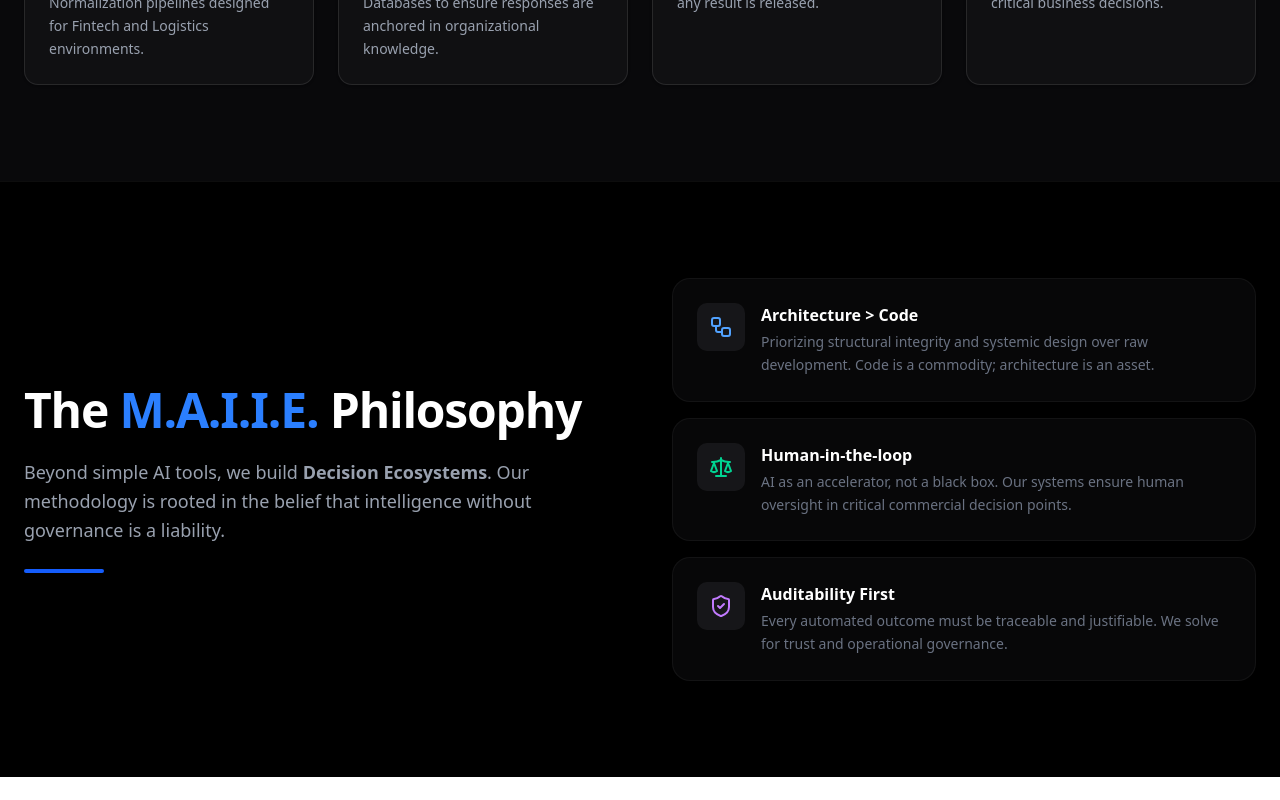
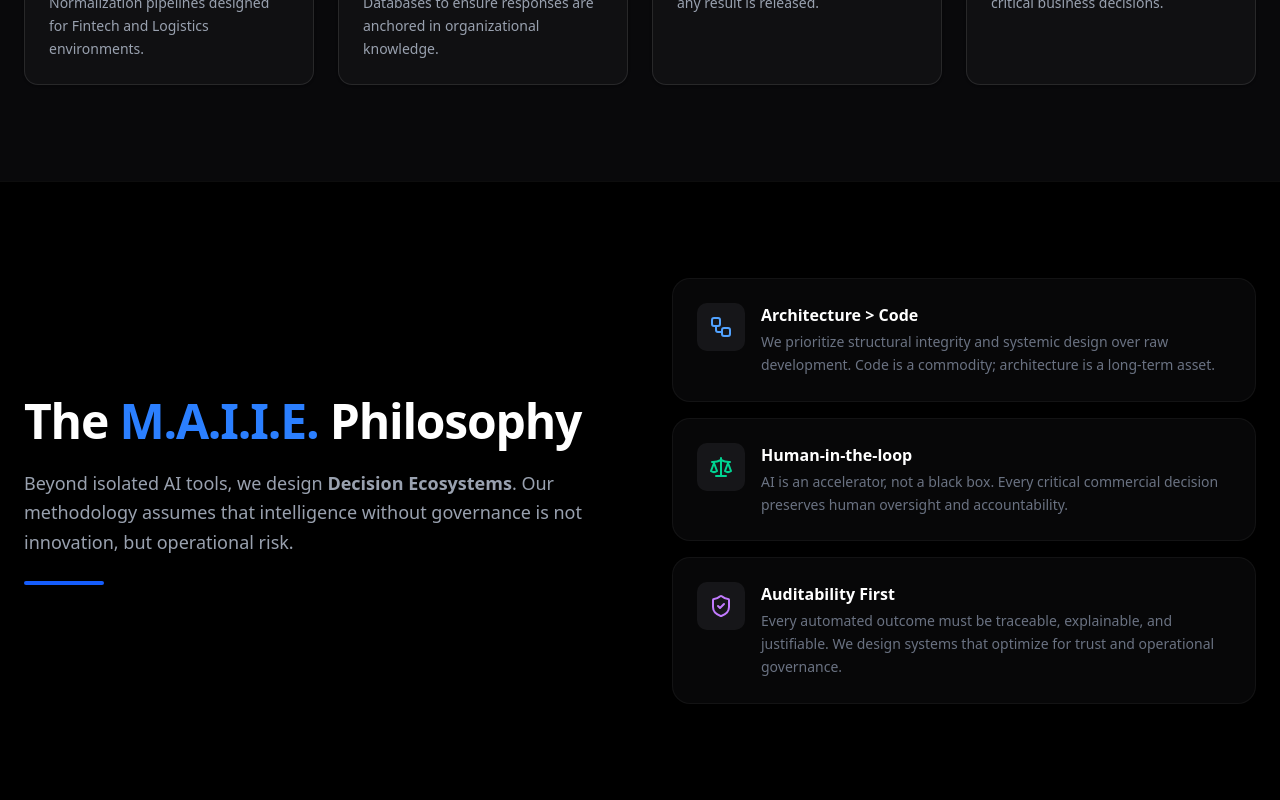
Before and after one commit to ingenieroedissonia-eng/maiie-systems, a Next.js app: page / in a window 1280 px wide. Shown: the part 2121-2921 px from the top of the page. Before the commit the page ends 2898 px from the top, so only its background shows below. Built offline with nearby package versions, Linux system fonts and the light colour scheme.

Commit message:
refactor(system-core): polish philosophy copy and structure

```diff
--- a/components/SystemCore.tsx
+++ b/components/SystemCore.tsx
@@ -1,51 +1,71 @@
 import { ShieldCheck, Workflow, Scale } from "lucide-react";
 
+/**
+ * SYSTEM CORE — MAIIE SYSTEMS
+ * Philosophical & Architectural Principles
+ * Architecture-first · Governance-driven · Human-centered
+ */
 export function SystemCore() {
   const principles = [
     {
       icon: <Workflow className="h-6 w-6 text-blue-400" />,
       title: "Architecture > Code",
-      desc: "Priorizing structural integrity and systemic design over raw development. Code is a commodity; architecture is an asset.",
+      desc: "We prioritize structural integrity and systemic design over raw development. Code is a commodity; architecture is a long-term asset.",
     },
     {
       icon: <Scale className="h-6 w-6 text-emerald-400" />,
       title: "Human-in-the-loop",
-      desc: "AI as an accelerator, not a black box. Our systems ensure human oversight in critical commercial decision points.",
+      desc: "AI is an accelerator, not a black box. Every critical commercial decision preserves human oversight and accountability.",
     },
     {
       icon: <ShieldCheck className="h-6 w-6 text-purple-400" />,
       title: "Auditability First",
-      desc: "Every automated outcome must be traceable and justifiable. We solve for trust and operational governance.",
+      desc: "Every automated outcome must be traceable, explainable, and justifiable. We design systems that optimize for trust and operational governance.",
     },
   ];
 
   return (
-    <section id="filosofia" className="w-full bg-black py-24 text-white border-t border-white/5">
+    <section
+      id="filosofia"
+      className="w-full border-t border-white/5 bg-black py-24 text-white"
+    >
       <div className="mx-auto max-w-7xl px-6">
-        <div className="flex flex-col lg:flex-row gap-16 items-center">
+        <div className="flex flex-col items-center gap-16 lg:flex-row">
 
-          {/* NARRATIVA DE FILOSOFÍA */}
-          <div className="lg:w-1/2 space-y-6">
-            <h2 className="text-3xl md:text-5xl font-bold tracking-tight">
+          {/* PHILOSOPHY NARRATIVE */}
+          <div className="space-y-6 lg:w-1/2">
+            <h2 className="text-3xl font-bold tracking-tight md:text-5xl">
               The <span className="text-blue-500">M.A.I.I.E.</span> Philosophy
             </h2>
-            <p className="text-gray-400 text-lg leading-relaxed">
-              Beyond simple AI tools, we build <strong>Decision Ecosystems</strong>. Our methodology is rooted in the belief that intelligence without governance is a liability.
+
+            <p className="text-lg leading-relaxed text-gray-400">
+              Beyond isolated AI tools, we design <strong>Decision Ecosystems</strong>.
+              Our methodology assumes that intelligence without governance is not innovation,
+              but operational risk.
             </p>
-            <div className="h-1 w-20 bg-blue-600 rounded-full" />
+
+            <div className="h-1 w-20 rounded-full bg-blue-600" />
           </div>
 
-          {/* TARJETAS DE PRINCIPIOS */}
-          <div className="lg:w-1/2 grid gap-4">
-            {principles.map((p, i) => (
-              <div key={i} className="group p-6 rounded-2xl bg-zinc-900/30 border border-white/5 hover:border-blue-500/20 transition-all">
+          {/* PRINCIPLES CARDS */}
+          <div className="grid gap-4 lg:w-1/2">
+            {principles.map((principle, index) => (
+              <div
+                key={index}
+                className="group rounded-2xl border border-white/5 bg-zinc-900/30 p-6 transition-all hover:border-blue-500/20"
+              >
                 <div className="flex items-start gap-4">
-                  <div className="p-3 rounded-lg bg-zinc-800/50 group-hover:bg-blue-500/10 transition-colors">
-                    {p.icon}
+                  <div className="rounded-lg bg-zinc-800/50 p-3 transition-colors group-hover:bg-blue-500/10">
+                    {principle.icon}
                   </div>
+
                   <div>
-                    <h3 className="font-bold text-white mb-1">{p.title}</h3>
-                    <p className="text-sm text-gray-500 leading-relaxed">{p.desc}</p>
+                    <h3 className="mb-1 font-bold text-white">
+                      {principle.title}
+                    </h3>
+                    <p className="text-sm leading-relaxed text-gray-500">
+                      {principle.desc}
+                    </p>
                   </div>
                 </div>
               </div>
```
